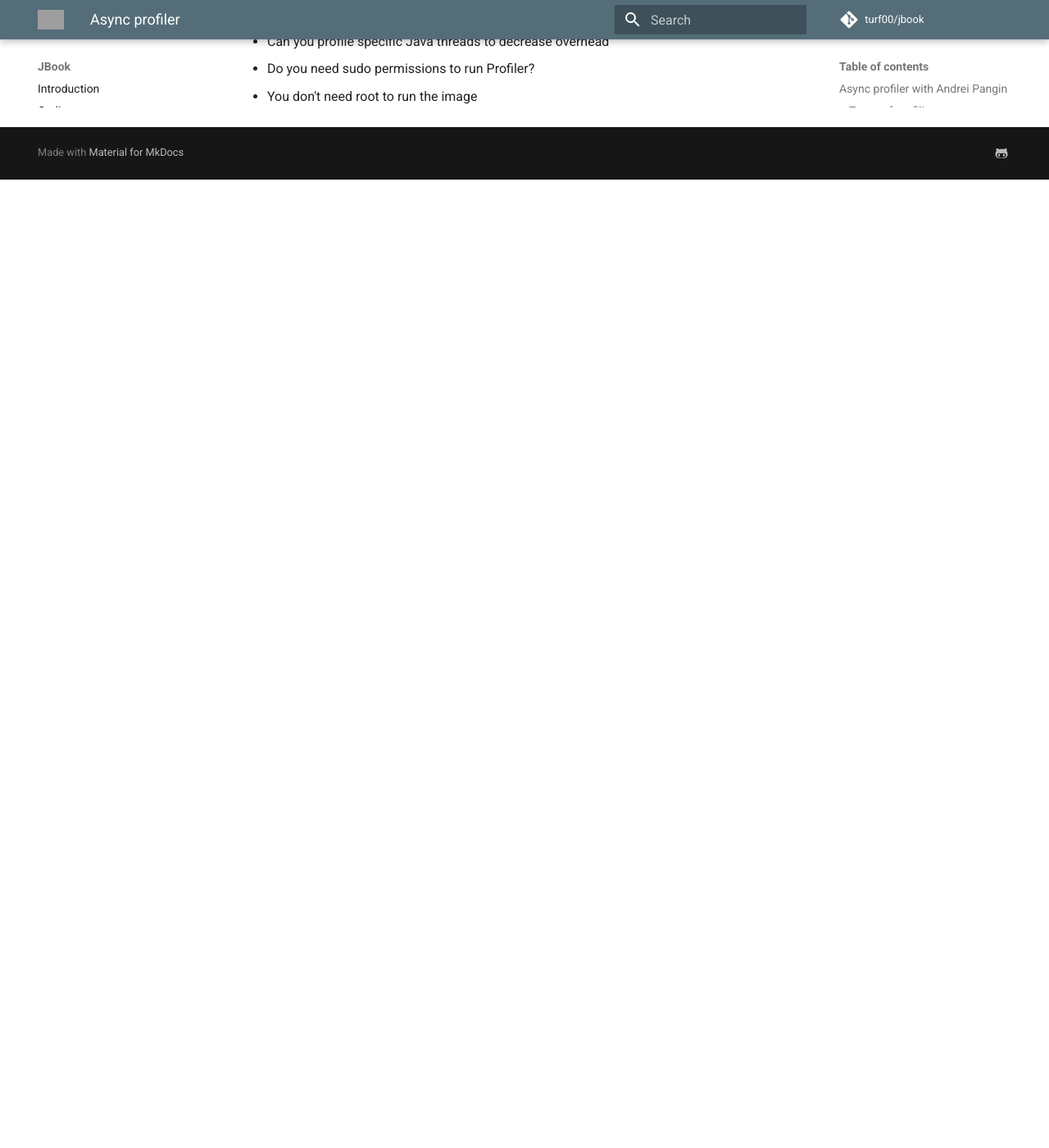
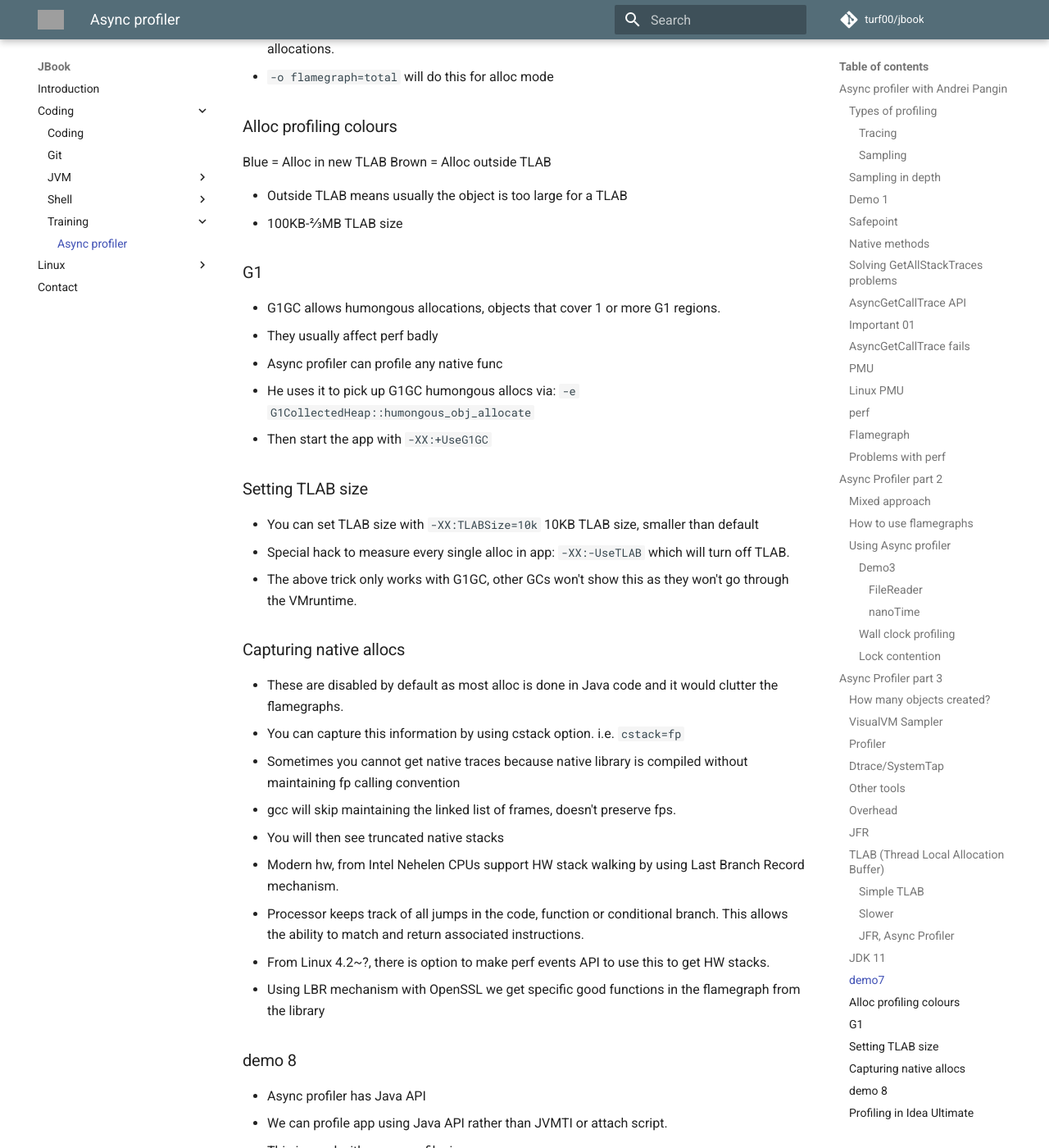
Before and after one commit to turf00/jbook, an MkDocs documentation site: the page built from docs/coding/training/async-profiler.md, in a window 1280 px wide and 1400 px high, scrolled down 8590 px. Shown: the whole window at 82% size. Built offline with MkDocs 1.6.1 and Material for MkDocs 9.7.7, drawn with Linux system fonts in a browser that asks for light colours; comment, search, counter and statistics services are not loaded; before the commit the page ends 8809 px from its top, so only the background shows below that; some of the changed text lies outside the part shown; grey boxes are pictures that could not be loaded.

Commit message:
Latest from training

```diff
--- a/docs/coding/training/async-profiler.md
+++ b/docs/coding/training/async-profiler.md
@@ -232,9 +232,9 @@
 
 * They have a large overhead apart from JMC.
 
-## JMC
+## JFR
 
-* JMC has very low overhead < 5% overhead for capturing allocation.
+* JFR has very low overhead < 5% overhead for capturing allocation.
 * Now OS and backported to 8u262
 * Gives you the stack trace to where the objects are allocated from.
 
@@ -259,15 +259,110 @@
 * Allocation of new TLAB
 ### JFR, Async Profiler
 
-* They are both concerned only with
+* They are both concerned only with slow pass allocation, i.e. outside of TLAB
+* This is tact taken by JFR and Async Profiler
+* Intercept slow pass alloc, record stack and object allocated
+* Works in OpenJDK 7u40+
+* Do commercial features required.
 
-* Flight Recorder o
+## JDK 11
 
+* JEP-331 low overhead heap profiling
+* SampledObjectAlloc and SetHeapSamplingInterval
+* Additional boundary added to TLAB
+* Virtual boundary can be set to specific size to pick up allocations? Not entirely sure about its operation
+
+## demo7
+
+* Stand -e alloc is the number of allocations but we can also profile for the size of the allocations.
+* `-o flamegraph=total` will do this for alloc mode
+
+## Alloc profiling colours
+
+Blue = Alloc in new TLAB
+Brown = Alloc outside TLAB
+
+* Outside TLAB means usually the object is too large for a TLAB
+* 100KB-2/3MB TLAB size
+
+## G1
+
+* G1GC allows humongous allocations, objects that cover 1 or more G1 regions.
+* They usually affect perf badly
+* Async profiler can profile any native func
+* He uses it to pick up G1GC humongous allocs via: `-e G1CollectedHeap::humongous_obj_allocate`
+* Then start the app with `-XX:+UseG1GC`
+
+## Setting TLAB size
+
+* You can set TLAB size with `-XX:TLABSize=10k` 10KB TLAB size, smaller than default
+* Special hack to measure every single alloc in app: `-XX:-UseTLAB` which will turn off TLAB.
+* The above trick only works with G1GC, other GCs won't show this as they won't go through the VMruntime.
+
+## Capturing native allocs
+
+* These are disabled by default as most alloc is done in Java code and it would clutter the flamegraphs.
+* You can capture this information by using cstack option. i.e. `cstack=fp`
+* Sometimes you cannot get native traces because native library is compiled without maintaining fp calling convention
+* gcc will skip maintaining the linked list of frames, doesn't preserve fps.
+* You will then see truncated native stacks
+* Modern hw, from Intel Nehelen CPUs support HW stack walking by using Last Branch Record mechanism.
+* Processor keeps track of all jumps in the code, function or conditional branch. This allows the ability to match and return associated instructions.
+* From Linux 4.2~?, there is option to make perf events API to use this to get HW stacks.
+* Using LBR mechanism with OpenSSL we get specific good functions in the flamegraph from the library
+
+## demo 8
+
+* Async profiler has Java API
+* We can profile app using Java API rather than JVMTI or attach script.
+* This is used with async-profiler.jar
+
+## Profiling in Idea Ultimate
+
+* Similar but has nice feature that it shows the profiling by separate threads or as all grouped together.
+* Also the colours are different for the Idea
+* It has a nice tree view, etc.
+* You can also attach the IDEA profiler to app that is running.
+* You can open snapshots by external tool, in JFR or collapsed stack format into Idea.
+
+## demo10 Non-trivial native mem leaks
+
++ Simple servlet that provides an image by id
++ Gets the image from the resource stream
++ Sends as byte array
++ Requires deps
++ He uses the `malloc` even to see where the data is getting allocated.
++ Profiling malloc is not always the best for the leak as the memory may be released after being allocated.
++ Instead he uses `mprotect` profiling, malloc uses big chunks from memmap.  It calls mprotect to commit more native memory.
++ This is specifically related to the growth of the RSS Resident Set Size.
++ The resource is compressed so the inflator is created.
++ The inflator has a finalize method, therefore the problem would be fixed by the gc kicking in but there are no guarantees.
+
+### FileTest
+
+* Tracepoints in the linux kernel that can be hooked
+* Its the logger causing the issue, the log location wasnt right and wasn't rotated correctly.
+* He identified that the page cache was growing, it is OS based.
+* Therefore he looked from the tracepoints in `perf list` and found one related to page cache, which he used to debug the issue.
+
+## Problems with Flamegraphs
+
+* Flamegraph is aggregated
+* Async profiler can write events, all samples if required
+
+## Demo12
+
+* Worried about CPU spikes that happen every 5s
+* Because it happens infrequently you cannot see why these spikes happen
+* Async profiler can do jfr recording
+
+REACHED 1:21:58
 ## Tasks
 
 1. Raise issue about nanotime, even when connecting directly as agent it didn't work as expected.
 2. demo6 doesn't work as expected due to the classpath failure
-3. Second part of the presentation doesn't seem to be there
+3. Second part of the presentation doesn't seem to be there on the site.
+4. Find out about mprotect event?
 
 ## Questions
 
@@ -278,3 +373,5 @@
 * Can you profile specific Java threads to decrease overhead
 * Do you need sudo permissions to run Profiler?
   * You don't need root to run the image
+* Can Async profiler show threads waiting in native code? (real logic question!)
+  * Profiling in wall clock mode will show this, though you need to search for wait, specifically in the output and it can be hard to see.
```
